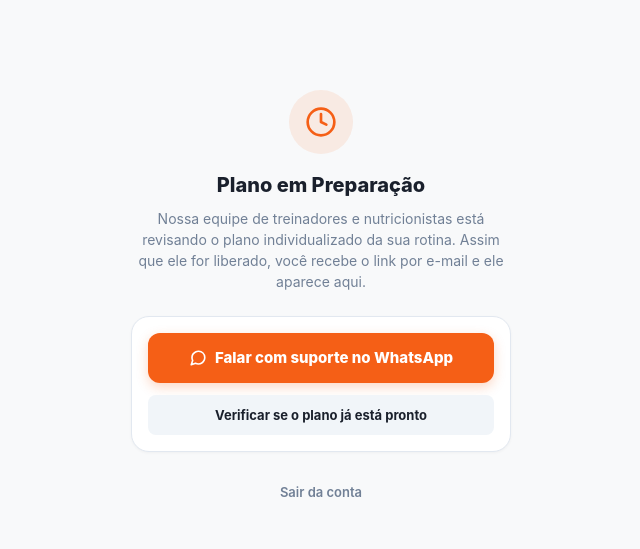
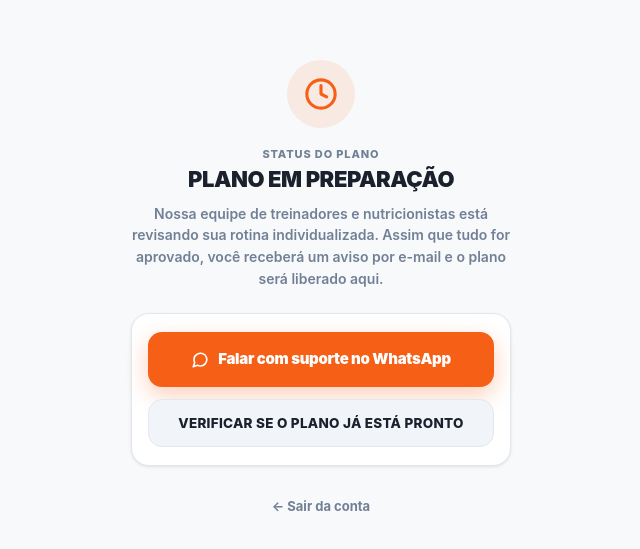
Before and after one commit to taichella/ybytu, a React (Vite) app in the folder apps/ybytu-user-pwa/: page /bloqueio in a window 1280 px wide. Shown: the part 101-650 px from the top of the page, without its empty margins (319-959 px from the left). Built offline with nearby package versions, Linux system fonts and the light colour scheme; no server answers.

Commit message:
feat(user-pwa): isolar tokens visuais no user.css e alinhar UserAuth e UserBlocked ao prototipo

```diff
--- a/apps/ybytu-user-pwa/src/components/UserBlocked.jsx
+++ b/apps/ybytu-user-pwa/src/components/UserBlocked.jsx
@@ -18,14 +18,14 @@ export default function UserBlocked() {
   };
 
   return (
-    <div className="user-pwa-container" style={{ justifyContent: 'center', padding: '24px 16px' }}>
+    <div className="user-pwa-container" style={{ justifyContent: 'center', padding: '24px 20px 40px' }}>
       <div style={{ maxWidth: '380px', width: '100%', margin: '0 auto', textAlign: 'center' }}>
 
-        {/* Ícone de status */}
-        <div style={{ display: 'inline-flex', marginBottom: '16px' }}>
+        {/* Ícone de Status do Protótipo */}
+        <div style={{ display: 'inline-flex', marginBottom: '20px' }}>
           <div style={{
-            width: '64px',
-            height: '64px',
+            width: '68px',
+            height: '68px',
             borderRadius: '50%',
             background: 'var(--yb-brand-soft, rgba(245,95,22,.10))',
             color: 'var(--yb-brand, #F55F16)',
@@ -33,19 +33,37 @@ export default function UserBlocked() {
             alignItems: 'center',
             justifyContent: 'center',
           }}>
-            <svg width="32" height="32" viewBox="0 0 24 24" fill="none" stroke="currentColor" strokeWidth="2" strokeLinecap="round" strokeLinejoin="round">
+            <svg width="34" height="34" viewBox="0 0 24 24" fill="none" stroke="currentColor" strokeWidth="2.2" strokeLinecap="round" strokeLinejoin="round">
               <circle cx="12" cy="12" r="10"></circle>
               <polyline points="12 6 12 12 16 14"></polyline>
             </svg>
           </div>
         </div>
 
-        <h1 style={{ fontSize: '20px', fontWeight: 800, margin: '0 0 8px', color: 'var(--yb-text, #1A202C)' }}>
+        <p className="user-kicker" style={{ marginBottom: '6px' }}>
+          Status do Plano
+        </p>
+
+        <h1 style={{
+          fontSize: '22px',
+          fontWeight: 900,
+          margin: '0 0 10px',
+          color: 'var(--yb-text, #1A202C)',
+          textTransform: 'uppercase',
+          letterSpacing: '-0.02em',
+          lineHeight: 1.15,
+        }}>
           Plano em Preparação
         </h1>
 
-        <p style={{ fontSize: '14px', color: 'var(--yb-muted, #718096)', lineHeight: 1.5, margin: '0 0 24px' }}>
-          Nossa equipe de treinadores e nutricionistas está revisando o plano individualizado da sua rotina. Assim que ele for liberado, você recebe o link por e-mail e ele aparece aqui.
+        <p style={{
+          fontSize: '14px',
+          color: 'var(--yb-muted, #718096)',
+          lineHeight: 1.55,
+          fontWeight: 600,
+          margin: '0 0 24px',
+        }}>
+          Nossa equipe de treinadores e nutricionistas está revisando sua rotina individualizada. Assim que tudo for aprovado, você receberá um aviso por e-mail e o plano será liberado aqui.
         </p>
 
         <div className="user-card" style={{ display: 'flex', flexDirection: 'column', gap: '12px' }}>
@@ -64,9 +82,21 @@ export default function UserBlocked() {
 
           <button
             type="button"
-            className="user-tab-btn"
             onClick={handleRetry}
-            style={{ background: 'var(--yb-surface-2, #F1F5F9)', color: 'var(--yb-text, #1A202C)' }}
+            style={{
+              width: '100%',
+              background: 'var(--yb-surface-2, #F1F5F9)',
+              color: 'var(--yb-text, #1A202C)',
+              border: '1px solid var(--yb-border, #E2E8F0)',
+              borderRadius: 'var(--yb-radius-btn, 14px)',
+              padding: '15px 16px',
+              fontSize: '13.5px',
+              fontWeight: 800,
+              textTransform: 'uppercase',
+              letterSpacing: '0.02em',
+              cursor: 'pointer',
+              transition: 'all 0.15s ease',
+            }}
           >
             Verificar se o plano já está pronto
           </button>
@@ -81,12 +111,12 @@ export default function UserBlocked() {
               border: 'none',
               color: 'var(--yb-muted, #718096)',
               fontSize: '13px',
-              fontWeight: 600,
+              fontWeight: 700,
               cursor: 'pointer',
               padding: '8px',
             }}
           >
-            Sair da conta
+            ← Sair da conta
           </button>
         </div>
 
--- a/apps/ybytu-user-pwa/src/user.css
+++ b/apps/ybytu-user-pwa/src/user.css
@@ -2,6 +2,62 @@
    Ybytu — PWA do Usuário (user) (Estilos Móveis 360px+)
    Compatibilidade rigorosa com telas de 360px a 480px (e desktop centralizado)
    ============================================================ */
+
+/* ============================================================
+   Extensões de Design Tokens — Exclusivas do PWA do Aluno
+   NOTA: Estes tokens são extensões específicas da interface do aluno
+   (me.ybytu.app) derivadas do protótipo oficial de design.
+   Ficam isolados no user.css para não afetar o painel administrativo nem
+   gerar conflitos com check-user-pwa-sync.mjs enquanto equipes trabalham
+   em paralelo. Se algum dia forem compartilhados com o dashboard,
+   devem ser promovidos simultaneamente para apps/ybytu-dashboard/src/tokens.css
+   e apps/ybytu-user-pwa/src/tokens.css mantendo o check sincronizado.
+   ============================================================ */
+
+:root {
+  /* Raios refinados do protótipo */
+  --yb-radius-btn: 14px;
+  --yb-radius-input: 14px;
+  --yb-radius-card: 18px;
+  --yb-radius-card-lg: 20px;
+  --yb-radius-chip: 8px;
+
+  /* Sombras de destaque do protótipo */
+  --yb-shadow-glow: 0 8px 22px rgba(245, 95, 22, 0.30);
+  --yb-shadow-glow-active: 0 4px 14px rgba(245, 95, 22, 0.22);
+  --yb-shadow-soft: 0 4px 16px rgba(0, 0, 0, 0.05);
+
+  /* Tipografia & Tracking esportivo do protótipo */
+  --yb-letter-spacing-tight: -0.02em;
+  --yb-letter-spacing-kicker: 0.08em;
+  --yb-fs-kicker: 11px;
+  --yb-fw-black: 900;
+  --yb-fw-heavy: 800;
+
+  /* Gradientes da Marca */
+  --yb-brand-gradient: linear-gradient(135deg, #F55F16, #FF7A3D);
+  --yb-dark-gradient: linear-gradient(140deg, #2A2A2A, #101010);
+}
+
+:root[data-theme="dark"] {
+  --yb-shadow-soft: 0 4px 20px rgba(0, 0, 0, 0.35);
+  --yb-shadow-glow: 0 8px 26px rgba(245, 95, 22, 0.35);
+}
+
+/* Micro-animações discretas (rápidas para o contexto de treino na academia) */
+@keyframes ybFade {
+  from { opacity: 0; }
+  to { opacity: 1; }
+}
+
+@keyframes ybUp {
+  from { opacity: 0; transform: translateY(10px); }
+  to { opacity: 1; transform: translateY(0); }
+}
+
+@keyframes ybSpin {
+  to { transform: rotate(360deg); }
+}
 
 .user-pwa-container {
   width: 100%;
@@ -17,6 +73,7 @@
   box-sizing: border-box;
   font-family: var(--yb-font, 'Inter', system-ui, -apple-system, sans-serif);
   -webkit-font-smoothing: antialiased;
+  animation: ybFade 0.2s ease-out both;
 }
 
 /* Header Móvel */
@@ -82,7 +139,7 @@
   display: flex;
   background: var(--yb-surface-2, #F1F5F9);
   padding: 4px;
-  border-radius: var(--yb-radius-md, 12px);
+  border-radius: var(--yb-radius-btn, 14px);
   margin: 14px 16px 8px;
   gap: 4px;
 }
@@ -92,9 +149,11 @@
   padding: 10px 8px;
   border: none;
   background: transparent;
-  border-radius: var(--yb-radius-sm, 8px);
-  font-size: 13px;
-  font-weight: 700;
+  border-radius: 10px;
+  font-size: 12.5px;
+  font-weight: 800;
+  text-transform: uppercase;
+  letter-spacing: 0.04em;
   color: var(--yb-muted, #718096);
   cursor: pointer;
   transition: all 0.2s ease;
@@ -108,7 +167,7 @@
 .user-tab-btn.active {
   background: var(--yb-surface, #FFFFFF);
   color: var(--yb-brand, #F55F16);
-  box-shadow: 0 1px 3px rgba(0, 0, 0, 0.08);
+  box-shadow: 0 2px 6px rgba(0, 0, 0, 0.06);
 }
 
 /* Área de Conteúdo Principal */
@@ -125,9 +184,9 @@
 .user-card {
   background: var(--yb-surface, #FFFFFF);
   border: 1px solid var(--yb-border, #E2E8F0);
-  border-radius: var(--yb-radius-lg, 18px);
-  padding: 16px;
-  box-shadow: 0 1px 3px rgba(0, 0, 0, 0.04);
+  border-radius: var(--yb-radius-card, 18px);
+  padding: 18px 16px;
+  box-shadow: var(--yb-shadow-card, 0 1px 3px rgba(0, 0, 0, 0.04));
   box-sizing: border-box;
 }
 
@@ -218,13 +277,14 @@
 .exercise-item-card {
   background: var(--yb-surface, #FFFFFF);
   border: 1px solid var(--yb-border, #E2E8F0);
-  border-radius: var(--yb-radius-md, 12px);
-  padding: 12px;
+  border-radius: 16px;
+  padding: 14px 12px;
   display: flex;
   gap: 12px;
   align-items: flex-start;
   box-sizing: border-box;
   position: relative;
+  box-shadow: 0 1px 2px rgba(0, 0, 0, 0.02);
 }
 
 .exercise-thumb-wrap {
@@ -406,32 +466,38 @@
   font-size: 12px;
 }
 
-/* Botões de Check-in */
+/* Botões de Check-in e Ação Primária */
 .checkin-btn {
   width: 100%;
   border: none;
-  border-radius: var(--yb-radius-md, 12px);
-  padding: 14px 16px;
+  border-radius: var(--yb-radius-btn, 14px);
+  padding: 16px 18px;
   font-size: 15px;
-  font-weight: 800;
+  font-weight: var(--yb-fw-black, 900);
+  letter-spacing: var(--yb-letter-spacing-tight, -0.02em);
   cursor: pointer;
   display: flex;
   align-items: center;
   justify-content: center;
-  gap: 8px;
+  gap: 9px;
   transition: all 0.15s ease;
-  min-height: 48px;
+  min-height: 50px;
   box-sizing: border-box;
 }
 
 .checkin-btn.primary {
   background: var(--yb-brand, #F55F16);
   color: #FFFFFF;
-  box-shadow: 0 4px 12px rgba(245, 95, 22, 0.25);
+  box-shadow: var(--yb-shadow-glow, 0 8px 22px rgba(245, 95, 22, 0.30));
+}
+
+.checkin-btn.primary:hover {
+  background: var(--yb-brand-hover, #FF7A3D);
 }
 
 .checkin-btn.primary:active {
   transform: scale(0.98);
+  box-shadow: var(--yb-shadow-glow-active, 0 4px 14px rgba(245, 95, 22, 0.22));
 }
 
 .checkin-btn.done {
@@ -439,6 +505,44 @@
   color: #15803d;
   border: 1px solid rgba(22, 163, 74, 0.25);
   cursor: default;
+}
+
+/* Avatar Monograma do Aluno */
+.user-avatar-badge {
+  width: 44px;
+  height: 44px;
+  border-radius: 50%;
+  background: var(--yb-brand-gradient, linear-gradient(135deg, #F55F16, #FF7A3D));
+  color: #FFFFFF;
+  display: flex;
+  align-items: center;
+  justify-content: center;
+  font-weight: 900;
+  font-size: 16px;
+  flex-shrink: 0;
+  box-shadow: 0 4px 12px rgba(245, 95, 22, 0.25);
+  letter-spacing: -0.02em;
+}
+
+/* Kicker Header do Aluno */
+.user-kicker {
+  font-size: 11px;
+  font-weight: 800;
+  color: var(--yb-muted, #718096);
+  text-transform: uppercase;
+  letter-spacing: 0.08em;
+  margin: 0;
+  line-height: 1.2;
+}
+
+.user-name-title {
+  font-size: 18px;
+  font-weight: 900;
+  color: var(--yb-text, #1A202C);
+  text-transform: uppercase;
+  letter-spacing: -0.02em;
+  margin: 2px 0 0;
+  line-height: 1.2;
 }
 
 .meal-checkin-btn {
```
Also changed, not shown: apps/ybytu-user-pwa/src/components/UserAuth.jsx (+78 -34 lines).
